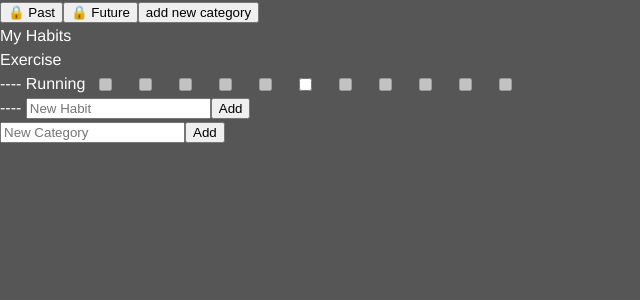
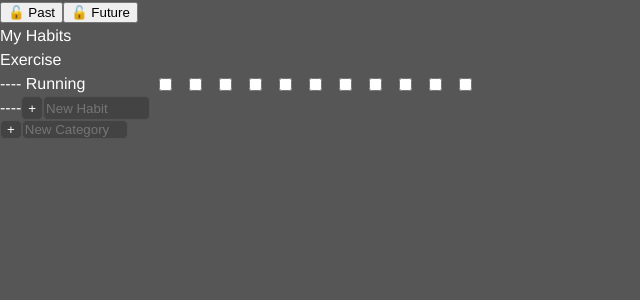
Before and after one commit to Azoghal/2-habit-tracker, a React app: page / in a window 1280 px wide. Shown: the top 300 px of the page, without its empty margins (0-640 px from the left). Built offline with nearby package versions, Linux system fonts and the light colour scheme; the HTML template or start-up script is replaced by a standard one.

Commit message:
a first noddy pass at making things line up

```diff
--- a/src/components/Category.tsx
+++ b/src/components/Category.tsx
@@ -20,19 +20,22 @@ export default function Category(props: ICategoryProps) {
   return (
     <>
       <div className="category">
-        <span>{props.title}</span>
+        <span className="category-title">{props.title}</span>
         {Array.from(props.habits.entries()).map(([title, habit]) => {
           return <Row {...habit} key={title} />;
         })}
         <div className="new-habit">
           <span>---- </span>
+          <button className="c-btn" onClick={handleNewHabitSubmit}>
+            +
+          </button>
           <input
+            className="new-habit-input input "
             type="text"
             placeholder="New Habit"
             value={newHabitTitle}
             onChange={(e) => setNewHabitTitle(e.target.value)}
           />
-          <button onClick={handleNewHabitSubmit}>Add</button>
         </div>
       </div>
     </>
--- a/src/components/Habits.tsx
+++ b/src/components/Habits.tsx
@@ -1,13 +1,8 @@
 import { ICategoryProps } from "@/components/Category";
 import { CheckboxStateFromInt, ICheckboxProps } from "@/components/Checkbox";
 import { IRowProps } from "@/components/Row";
-import Table, { ITableProps } from "@/components/Table";
-import {
-  filterZeroActivities,
-  ICategory,
-  IHabit,
-  IHabits,
-} from "@/types/habits";
+import Table from "@/components/Table";
+import { filterZeroActivities, IHabits } from "@/types/habits";
 import {
   fillAll,
   ICategoryMapped,
@@ -37,8 +32,8 @@ export const DAY_SECONDS = 86400;
 
 export default function Habits(props: IHabitsProps) {
   const today = getTodayMidday();
-  const [lockPast, setLockPast] = useState(true);
-  const [lockFuture, setLockFuture] = useState(true);
+  const [lockPast, setLockPast] = useState(false);
+  const [lockFuture, setLockFuture] = useState(false);
 
   const [mappedHabits, setMappedHabits] = useState<IHabitsMapped>(
     fillAll(mapifyHabits(props.data), today, 5, 5)
@@ -182,13 +177,6 @@ export default function Habits(props: IHabitsProps) {
       <button onClick={toggleLockFuture}>
         {lockFuture ? "🔒" : "🔓"} Future
       </button>
-      <button
-        onClick={() => {
-          addCategory("Coding" + Math.random());
-        }}
-      >
-        add new category
-      </button>
       {/* <Row title={"Code"} values={[...allValues.values()]} onUpdateCheckbox={updateAValue} currentDay={today} lockPast={lockPast} lockFuture={lockFuture}/> */}
       {tableHabits && <Table {...tableHabits} addCategory={addCategory} />}
     </>
--- a/src/components/Row.tsx
+++ b/src/components/Row.tsx
@@ -1,4 +1,5 @@
 // a row of checkboxes
+import { useMemo } from "react";
 import { Checkbox, ICheckboxProps } from "./Checkbox";
 
 export interface IRowProps {
@@ -7,14 +8,21 @@ export interface IRowProps {
 }
 
 export default function Row(props: IRowProps) {
+  const sortedActivities = useMemo<Array<JSX.Element>>(() => {
+    const entries = Array.from(props.activities.entries());
+    const sorted = entries.sort(([dateA, _propsA], [dateB, _propsB]) => {
+      return dateA - dateB;
+    });
+    return entries.map(([date, activity]) => {
+      return <Checkbox {...activity} key={date} />;
+    });
+  }, [props.activities]);
+
   return (
     <>
       <div className="row">
-        <span>---- {props.title}</span>
-        {Array.from(props.activities.entries()).map(([date, activity]) => {
-          // TODO lift the locked, onClick, conversion to state into the props
-          return <Checkbox {...activity} key={date} />;
-        })}
+        <span className="row-title">---- {props.title}</span>
+        {sortedActivities}
       </div>
     </>
   );
--- a/src/components/Table.tsx
+++ b/src/components/Table.tsx
@@ -24,13 +24,16 @@ export default function Table(props: ITableProps) {
         return <Category {...category} key={title} />;
       })}
       <div className="new-category">
+        <button className="c-btn" onClick={handleNewCategorySubmit}>
+          +
+        </button>
         <input
+          className="input new-category-input"
           type="text"
           placeholder="New Category"
           value={newCategoryTitle}
           onChange={(e) => setNewCategoryTitle(e.target.value)}
         />
-        <button onClick={handleNewCategorySubmit}>Add</button>
       </div>
     </div>
   );
--- /dev/null
+++ b/src/sass/_components/category.scss
@@ -0,0 +1,22 @@
+// .category{
+//     grid-column: span 2;
+//     display: grid;
+//     grid-template-columns: 1fr repeat(15, 1fr); // hmm
+//     gap: 0.5rem;
+// }
+
+.category-title{
+    width: 150px;
+    display: inline-block; // todo will probs need to remove for grid stuff
+}
+
+.new-habit{
+    width: 150px;
+    display:flex;
+}
+
+.new-habit-input {
+    flex:1;
+    min-width: 80px;
+    max-width: 110px;
+}
--- a/src/sass/_components/checkbox.scss
+++ b/src/sass/_components/checkbox.scss
@@ -2,7 +2,7 @@
 @use "../_vars/variables" as *;
 .checkbox-container {
   // line-height:0;
-  width: 40px;
+  width: 30px;
   display: flex;
   align-items: center;
   justify-content: center;
--- /dev/null
+++ b/src/sass/_components/habits.scss
@@ -0,0 +1,11 @@
+
+.new-category{
+    width: 150px;
+    display:flex;
+}
+
+.new-category-input {
+    flex:1;
+    min-width: 60px;
+    max-width: 100px;
+}
--- /dev/null
+++ b/src/sass/_components/input.scss
@@ -0,0 +1,19 @@
+@use "../_vars/colours" as *;
+
+
+.input{
+    background-color: $grey;
+    color: $white;
+    box-shadow: none;
+    border: 1px solid;
+    border-radius: 5px;
+    border-color: $light-grey;
+}
+
+.c-btn{
+    background-color: $grey;
+    border-radius: 5px;
+    color: $white;
+    border:1px solid;
+    border-color: $light-grey;
+}
--- a/src/sass/_components/row.scss
+++ b/src/sass/_components/row.scss
@@ -2,3 +2,7 @@
   display: flex;
   flex-direction: row;
 }
+
+.row-title{
+  width: 150px;
+}
--- a/src/sass/main.scss
+++ b/src/sass/main.scss
@@ -12,6 +12,9 @@
 
 @use "_components/checkbox";
 @use "_components/row";
+@use "_components/category";
+@use "_components/habits.scss";
+@use "_components/input.scss";
 
 //     "_components/logo",
 //     "_components/card",
```
